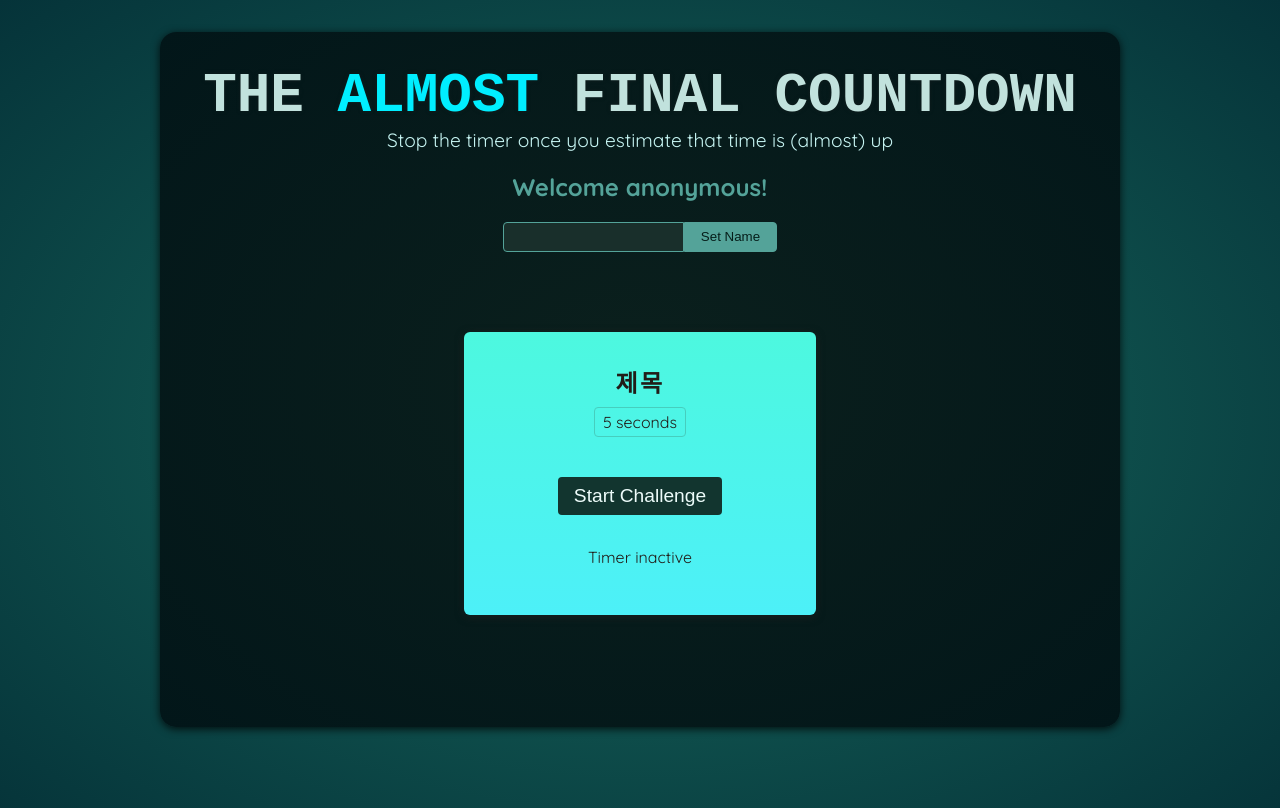
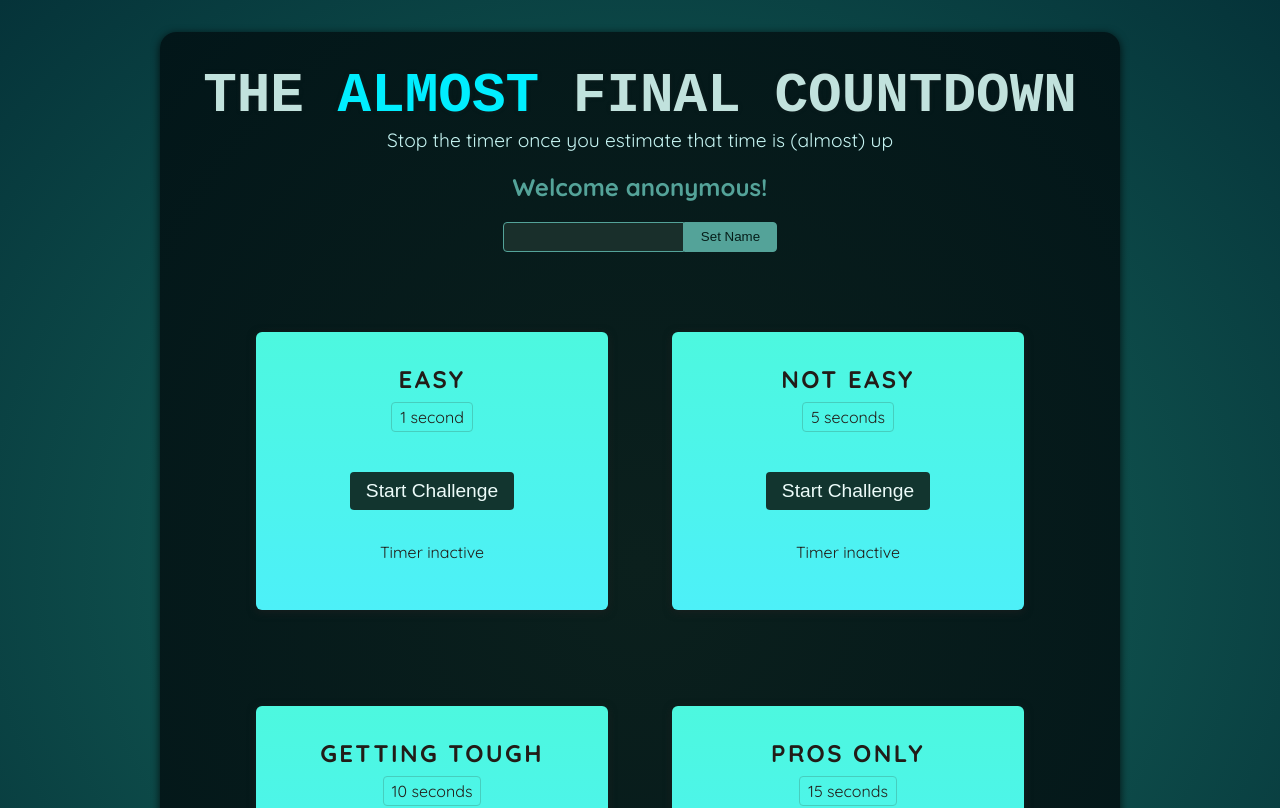
Before and after one commit to rhehdgus8831/react-study202508, a React (Vite) app: page / in a window 1280 px wide. Shown: the top 808 px of the page. Built offline with nearby package versions, Linux system fonts and the light colour scheme; a web font is replaced by a local one.

Commit message:
6장 복습예제. 4- 타이머 챌린지 기본 셋팅

```diff
--- a/src/App.jsx
+++ b/src/App.jsx
@@ -8,7 +8,10 @@ const App = () => {
         <>
             <Player/>
             <div id="challenges">
-                <TimerChallenge/>
+                <TimerChallenge title='Easy' targetTime={1}/>
+                <TimerChallenge title='Not Easy' targetTime={5}/>
+                <TimerChallenge title='Getting tough' targetTime={10}/>
+                <TimerChallenge title='Pros only' targetTime={15}/>
             </div>
         </>
     )
--- a/src/components/timerGame/TimerChallenge.jsx
+++ b/src/components/timerGame/TimerChallenge.jsx
@@ -1,17 +1,39 @@
-import React from 'react';
+import React, {useState} from 'react';
 
-const TimerChallenge = () => {
+const TimerChallenge = ({title, targetTime}) => {
+
+    // 타이머가 시작됐는지를 확인하는 상태값
+    const [timerStarted, setTimerStarted] = useState(false);
+
+    // 타이머가 만료되었는지 확인하는 상태값
+    const [timerExpired, setTimerExpired] = useState(false);
+
+
+    const handleStart = e => {
+        setTimerStarted(true);
+
+        // 실제 정해진 시간만큼 타이머를 가동
+        setTimeout(() => {
+            console.log(targetTime + 's 타이머 완료');
+            setTimerExpired(true);
+        }, targetTime * 1000);
+    };
+
+
     return (
-        <section className='challenge'>
-            <h2>제목</h2>
-            <p className='challenge-time'>
-                5 seconds
+        <section className="challenge">
+            <h2>{title}</h2>
+            {timerExpired && <p>You Lost!!</p>}
+            <p className="challenge-time">
+                {targetTime} second{targetTime > 1 ? 's' : ''}
             </p>
             <p>
-                <button>Start Challenge</button>
+                <button onClick={handleStart}>
+                    {timerStarted ? 'Stop' : 'Start'} Challenge
+                </button>
             </p>
             <p>
-                Timer inactive
+                {timerStarted ? 'Time is running...' : 'Timer inactive'}
             </p>
         </section>
     );
```
